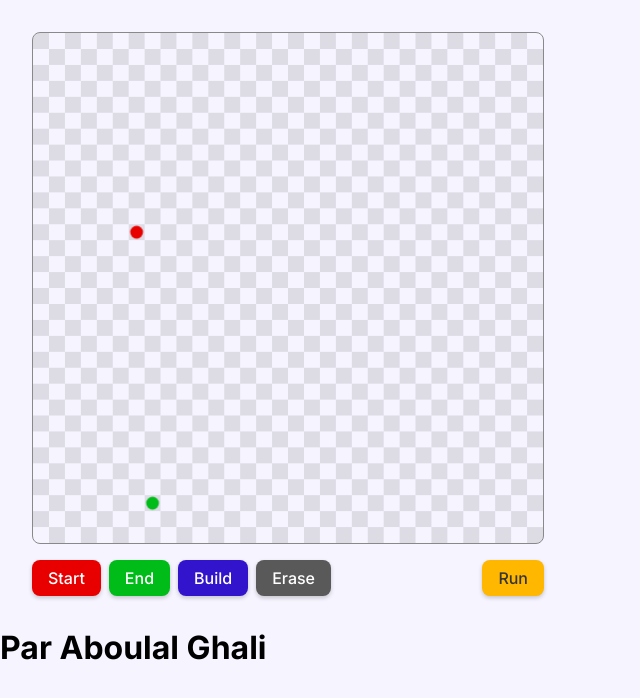
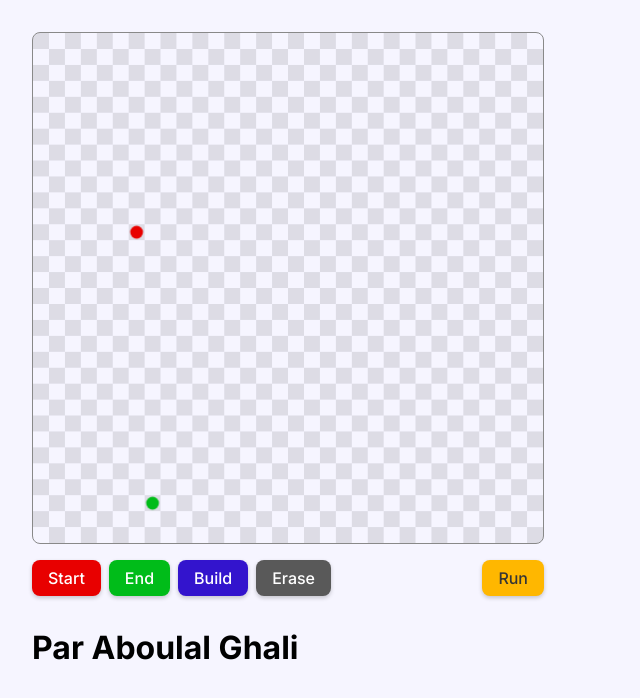
Before and after one commit to GexaryStudio/Maze, a plain HTML site: page index.html in a window 1280 px wide. Shown: the whole page, without its empty margins (0-640 px from the left). Drawn offline with Linux system fonts and the light colour scheme.

Commit message:
Update style.css

```diff
--- a/style.css
+++ b/style.css
@@ -85,3 +85,6 @@ button:hover {
 button:active {
     background-color: var(--primary-color);
 }
+h1 {
+    margin: 32px;
+}
```
